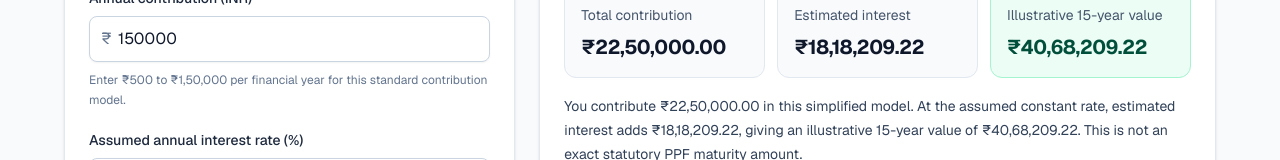
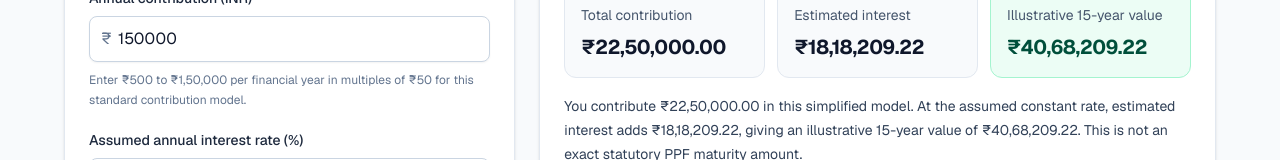
Before and after one commit to applekanna5-bit/arthasiddhi, a Next.js app: page /calculators/ppf in a window 1280 px wide. Shown: the part 398-558 px from the top of the page. Built offline with nearby package versions, Linux system fonts and the light colour scheme.

Commit message:
fix(ppf): align input step and hint with ₹50 increments

```diff
--- a/components/calculator/ExpandedCalculator.tsx
+++ b/components/calculator/ExpandedCalculator.tsx
@@ -84,9 +84,9 @@ const configs: Record<ExpandedSlug, Config> = {
         defaultValue: "150000",
         min: ppfRuleSet.rules.minimumAnnualContribution,
         max: ppfRuleSet.rules.maximumAnnualContribution,
-        step: 500,
+        step: 50,
         prefix: "₹",
-        hint: "Enter ₹500 to ₹1,50,000 per financial year for this standard contribution model.",
+        hint: "Enter ₹500 to ₹1,50,000 per financial year in multiples of ₹50 for this standard contribution model.",
       },
       {
         id: "annualInterestRate",
```
